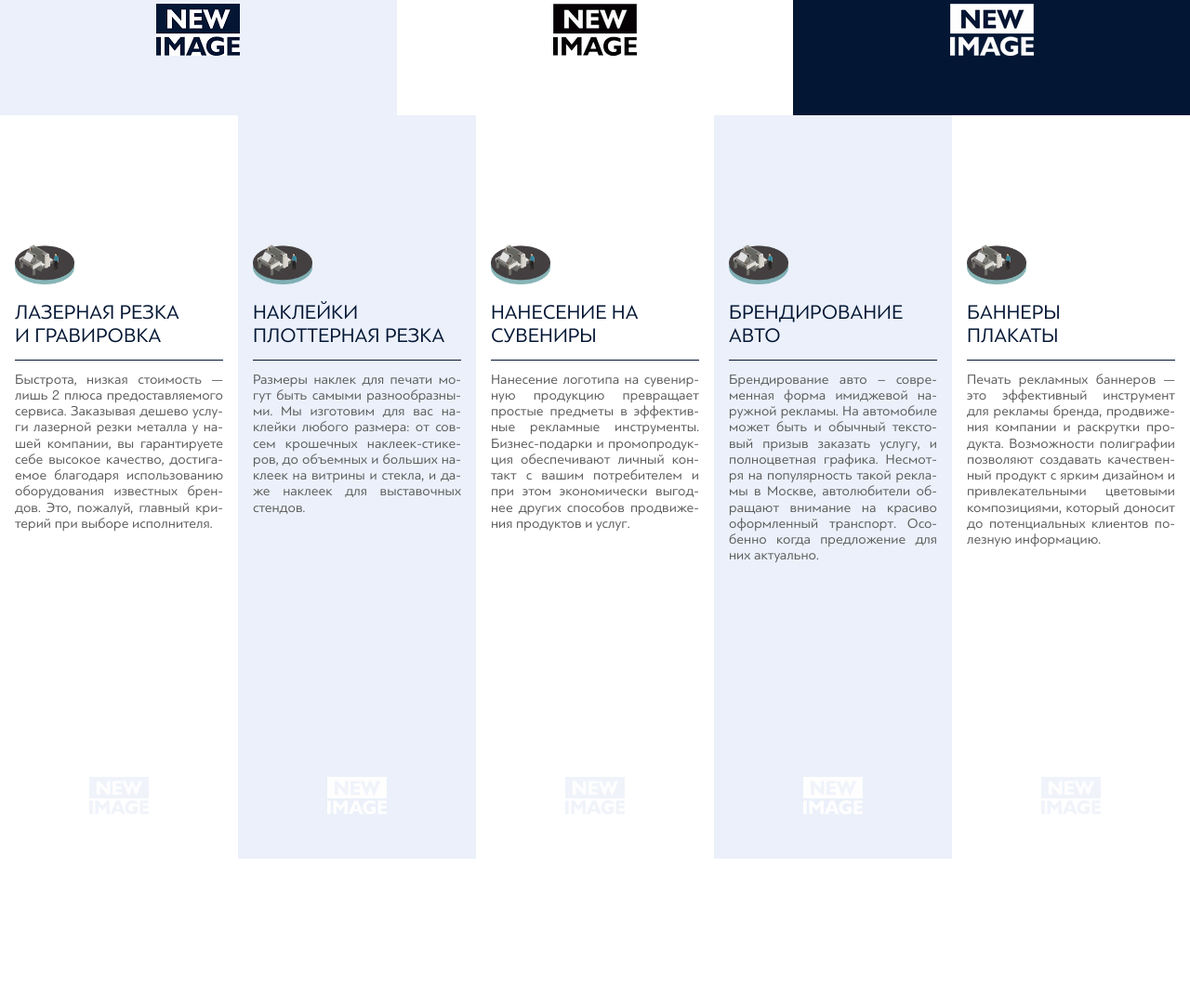
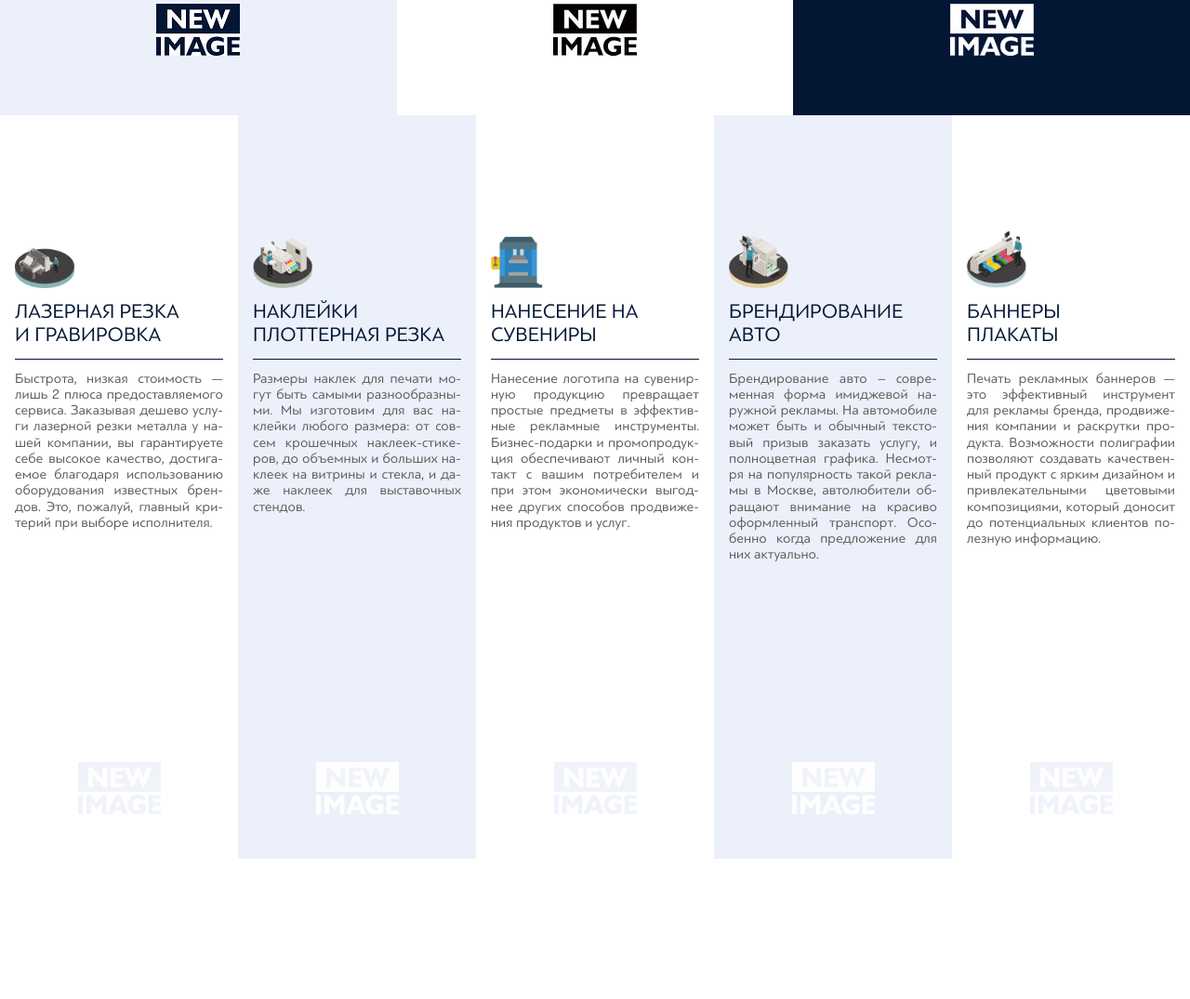
Before and after one commit to digunin/newimage, a PHP site: page / in a window 1280 px wide. Shown: the part 1476-2551 px from the top of the page at 93% size. Run offline with PHP 8.4, Linux system fonts and the light colour scheme.

Commit message:
Миниатюры для 'услуг'

```diff
--- a/css/style.css
+++ b/css/style.css
@@ -476,11 +476,24 @@ section .panel .services-logo {
   color: #5b5b5b;
 }
 
-.secondary-services img {
+.secondary-services .secondary-image {
+  min-height: 5em;
+  display: -webkit-box;
+  display: -ms-flexbox;
+  display: flex;
+}
+
+.secondary-services .secondary-image img {
   width: 4em;
+  -ms-flex-item-align: end;
+      align-self: flex-end;
+}
+
+.secondary-services:nth-child(3) .secondary-image img {
+  width: 3.5em;
 }
 
 .secondary-services .secondary-image {
-  margin-top: 55%;
+  margin-top: 40%;
 }
 /*# sourceMappingURL=style.css.map */
--- a/index.html
+++ b/index.html
@@ -40,7 +40,7 @@
     </section><!-- section services -->
     <section id="services1">
         <div class="panel secondary-services">
-            <div class="secondary-image"><img src="../img/services-images.png"/></div>
+            <div class="secondary-image"><img src="../img/secondary-services/laser.png"/></div>
             <div class="secondary-services-info">
                 <div class="services-header">ЛАЗЕРНАЯ РЕЗКА<br>И ГРАВИРОВКА</div>
                 <div class="services-text">Бы&shy;стро&shy;та, низ&shy;кая сто&shy;и&shy;мость — лишь 2 плю&shy;са пре&shy;до&shy;став&shy;ля&shy;е&shy;мо&shy;го сер&shy;ви&shy;са. За&shy;ка&shy;зы&shy;вая де&shy;ше&shy;во ус&shy;лу&shy;ги ла&shy;зер&shy;ной рез&shy;ки ме&shy;тал&shy;ла у на&shy;шей ком&shy;па&shy;нии, вы га&shy;ран&shy;ти&shy;ру&shy;е&shy;те се&shy;бе вы&shy;со&shy;кое ка&shy;чес&shy;тво, дос&shy;ти&shy;га&shy;е&shy;мое бла&shy;го&shy;да&shy;ря ис&shy;поль&shy;зо&shy;ва&shy;нию обо&shy;ру&shy;до&shy;ва&shy;ния из&shy;вест&shy;ных брен&shy;дов. Это, по&shy;жа&shy;луй, глав&shy;ный кри&shy;те&shy;рий при вы&shy;боре ис&shy;пол&shy;ни&shy;те&shy;ля.</div>
@@ -48,7 +48,7 @@
             <div  class="services-logo"><img src="../img/white_logo.png" /></div>
         </div>
         <div class="panel secondary-services">
-            <div class="secondary-image"><img src="../img/services-images.png"/></div>
+            <div class="secondary-image"><img src="../img/secondary-services/plotter.png"/></div>
             <div class="secondary-services-info">
                 <div class="services-header">НАКЛЕЙКИ<br>ПЛОТТЕРНАЯ РЕЗКА</div>
                 <div class="services-text">Раз&shy;меры на&shy;кл&shy;ек для пе&shy;ча&shy;ти мо&shy;гут быть са&shy;мым&shy;и раз&shy;но&shy;об&shy;раз&shy;ны&shy;ми. Мы из&shy;го&shy;то&shy;вим для вас на&shy;клей&shy;ки лю&shy;бо&shy;го раз&shy;ме&shy;ра: от сов&shy;сем кро&shy;шеч&shy;ных на&shy;кле&shy;ек-сти&shy;ке&shy;ров, до объем&shy;ных и боль&shy;ших на&shy;кле&shy;ек на вит&shy;ри&shy;ны и стек&shy;ла, и да&shy;же на&shy;кле&shy;ек для выс&shy;та&shy;воч&shy;ных стен&shy;дов.</div>
@@ -56,7 +56,7 @@
             <div class="services-logo"><img src="../img/white_logo_inv.png" /></div>
         </div>
         <div class="panel secondary-services">
-            <div class="secondary-image"><img src="../img/services-images.png"/></div>
+            <div class="secondary-image"><img src="../img/secondary-services/souvenir.png"/></div>
             <div class="secondary-services-info">
                 <div class="services-header">НАНЕСЕНИЕ НА<br>СУВЕНИРЫ</div>
                 <div class="services-text">На&shy;не&shy;се&shy;ние ло&shy;го&shy;ти&shy;па на су&shy;ве&shy;нир&shy;ную про&shy;дук&shy;цию пре&shy;вра&shy;ща&shy;ет прос&shy;тые пред&shy;ме&shy;ты в эф&shy;фек&shy;тив&shy;ные рек&shy;лам&shy;ные ин&shy;стру&shy;мен&shy;ты. Биз&shy;нес-по&shy;дар&shy;ки и про&shy;мо&shy;про&shy;дук&shy;ция обес&shy;пе&shy;чи&shy;ва&shy;ют лич&shy;ный кон&shy;такт с ва&shy;шим потре&shy;би&shy;те&shy;лем и при этом эко&shy;но&shy;ми&shy;чес&shy;ки вы&shy;год&shy;нее дру&shy;гих спо&shy;со&shy;бов прод&shy;ви&shy;же&shy;ния про&shy;дук&shy;тов и ус&shy;луг.</div>
@@ -64,7 +64,7 @@
             <div  class="services-logo"><img src="../img/white_logo.png" /></div>
         </div>
         <div class="panel secondary-services">
-            <div class="secondary-image"><img src="../img/services-images.png"/></div>
+            <div class="secondary-image"><img src="../img/secondary-services/car.png"/></div>
             <div class="secondary-services-info">
                 <div class="services-header">БРЕНДИРОВАНИЕ<br>АВТО</div>
                 <div class="services-text">Брен&shy;ди&shy;ро&shy;ва&shy;ние ав&shy;то – сов&shy;ре&shy;мен&shy;ная фор&shy;ма имид&shy;же&shy;вой на&shy;руж&shy;ной рек&shy;ла&shy;мы. На ав&shy;то&shy;мо&shy;би&shy;ле мо&shy;жет быть и обыч&shy;ный тек&shy;сто&shy;вый при&shy;зыв за&shy;ка&shy;зать ус&shy;лу&shy;гу, и пол&shy;но&shy;цвет&shy;ная гра&shy;фи&shy;ка. Не&shy;смот&shy;ря на по&shy;пу&shy;ляр&shy;ность та&shy;кой рек&shy;ла&shy;мы в Мос&shy;кве, ав&shy;то&shy;лю&shy;би&shy;те&shy;ли об&shy;ра&shy;щают вни&shy;ма&shy;ние на кра&shy;си&shy;во оформ&shy;лен&shy;ный транс&shy;порт. Осо&shy;бен&shy;но ког&shy;да пред&shy;ло&shy;же&shy;ние для них ак&shy;ту&shy;аль&shy;но.</div>
@@ -72,7 +72,7 @@
             <div class="services-logo"><img src="../img/white_logo_inv.png" /></div>
         </div>
         <div class="panel secondary-services">
-            <div class="secondary-image"><img src="../img/services-images.png"/></div>
+            <div class="secondary-image"><img src="../img/secondary-services/banner.png"/></div>
             <div class="secondary-services-info">
                 <div class="services-header">БАННЕРЫ<br>ПЛАКАТЫ</div>
                 <div class="services-text">Пе&shy;чать рек&shy;лам&shy;ных бан&shy;не&shy;ров — это эф&shy;фек&shy;тив&shy;ный ин&shy;стру&shy;мент для рек&shy;ла&shy;мы брен&shy;да, прод&shy;ви&shy;же&shy;ния ком&shy;па&shy;нии и рас&shy;крут&shy;ки про&shy;дук&shy;та. Воз&shy;мож&shy;нос&shy;ти по&shy;ли&shy;гра&shy;фии поз&shy;во&shy;ля&shy;ют соз&shy;да&shy;вать ка&shy;чес&shy;твен&shy;ный про&shy;дукт с яр&shy;ким ди&shy;зай&shy;ном и прив&shy;ле&shy;ка&shy;тель&shy;ными цве&shy;то&shy;вы&shy;ми ком&shy;по&shy;зи&shy;ци&shy;ями, ко&shy;то&shy;рый до&shy;но&shy;сит до по&shy;тен&shy;ци&shy;аль&shy;ных кли&shy;ен&shy;тов по&shy;лез&shy;ную ин&shy;фор&shy;ма&shy;цию.</div>
--- a/sass/main/blocks/_services_secondary.sass
+++ b/sass/main/blocks/_services_secondary.sass
@@ -7,7 +7,15 @@
         color: $primary-color
     .services-text
         color: $text-gray-color
-    img
-        width: 4em
     .secondary-image
-        margin-top: 55%
+        min-height: 5em
+        display: flex
+        img
+            width: 4em
+            align-self: flex-end
+    &:nth-child(3)
+        .secondary-image
+            img
+                width: 3.5em
+    .secondary-image
+        margin-top: 40%
```
Also changed, not shown: img/secondary-services/banner.png (added), img/secondary-services/car.png (added), img/secondary-services/intro.png (added), img/secondary-services/laser.png (added), img/secondary-services/plotter.png (added), img/secondary-services/souvenir.png (added), img/services-images.png (deleted), 1 other file.
